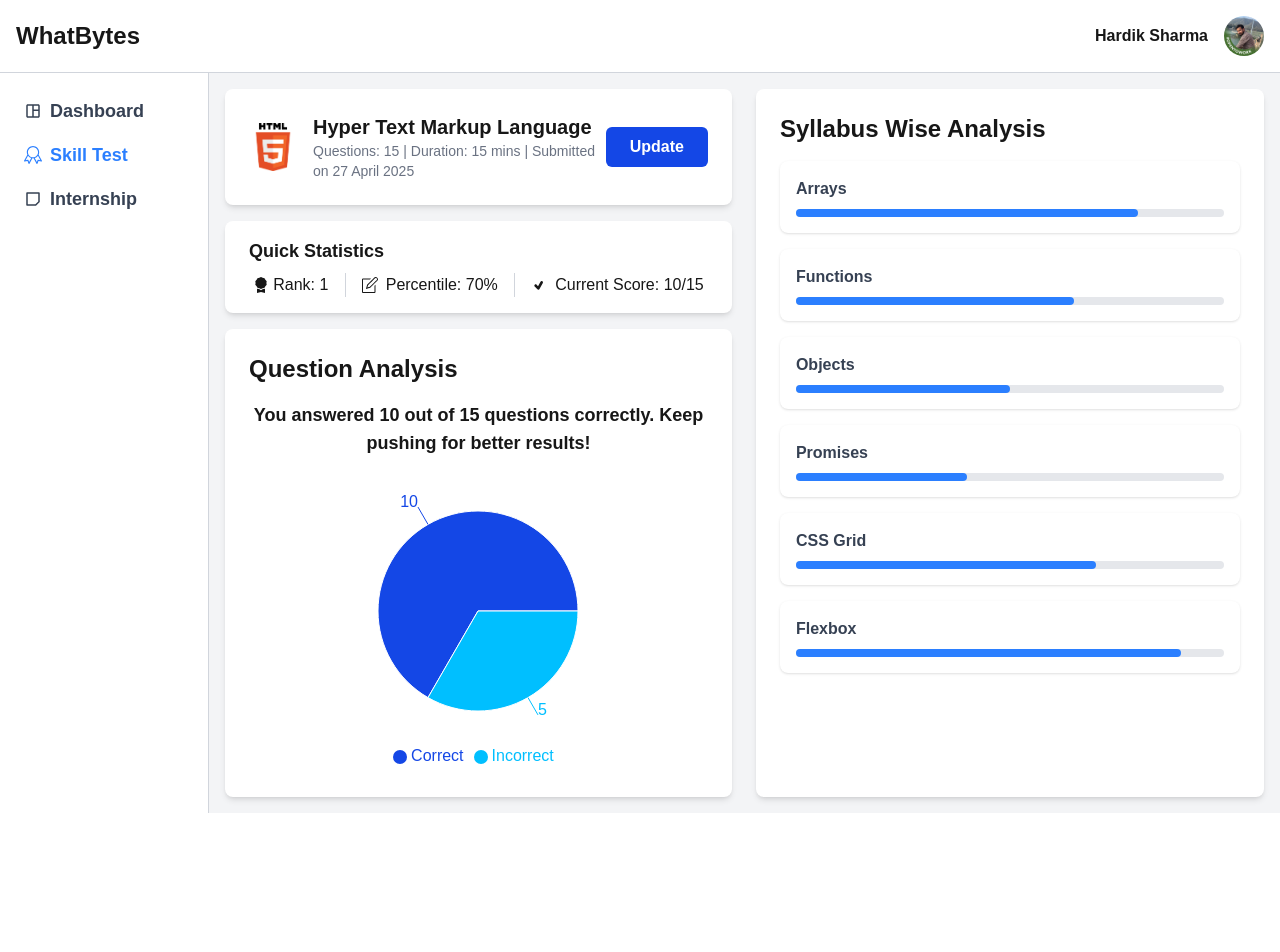
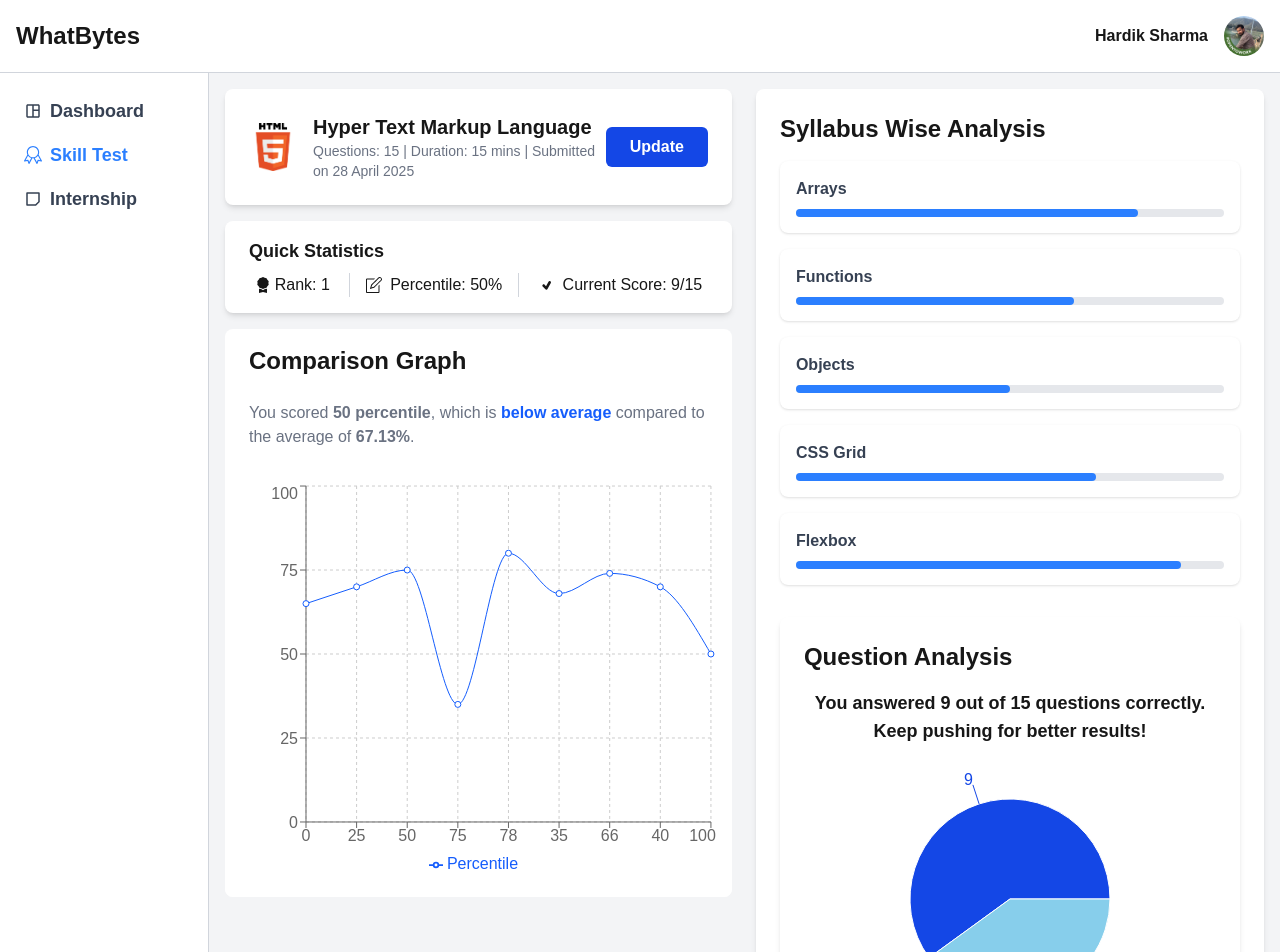
Before and after one commit to sharmaHardik606/Dashboard-Nextjs, a Next.js app: page / in a window 1280 px wide. Shown: the top 952 px of the page. Before the commit the page ends 813 px from the top, so only its background shows below. Built offline with nearby package versions, Linux system fonts and the light colour scheme.

Commit message:
added new chart and feature ready to submit

```diff
--- a/src/components/Header.js
+++ b/src/components/Header.js
@@ -6,7 +6,6 @@ export default function Header() {
     <header className="w-full bg-white shadow-md p-4 flex items-center justify-between lg:border-b-1 lg:border-gray-300">
       <h1 className="lg:text-2xl font-bold text-xl ml-9 lg:ml-0">WhatBytes</h1>
 
-      {/* Right user section */}
       <div className="flex items-center gap-4 ">
         <span className="font-semibold hidden md:block">Hardik Sharma</span>
         <Image
--- /dev/null
+++ b/src/components/skilltest/MyLineChart.js
@@ -0,0 +1,79 @@
+"use client";
+
+import React from "react";
+import {
+  LineChart,
+  Line,
+  XAxis,
+  YAxis,
+  CartesianGrid,
+  Tooltip,
+  Legend,
+  ResponsiveContainer
+} from "recharts";
+
+// Dummy base data
+const baseDummyData = [
+  { name: "0", percentile: 65 },
+  { name: "25", percentile: 70 },
+  { name: "50", percentile: 75 },
+  { name: "75", percentile: 35 },
+  { name: "78", percentile: 80 },
+  { name: "35", percentile: 68 },
+  { name: "66", percentile: 74 },
+  { name: "40", percentile: 70 },
+  { name: "100", percentile: 80 }, // <-- iam replacing this data right here
+];
+
+export default function MyLineChart({ scoreData }) {
+  // Update the data to user's percentile the last one with the arrow
+  const updatedData = baseDummyData.map((item) =>
+    item.name === "100" ? { ...item, percentile: scoreData.percentile } : item
+  );
+
+  // Calculate average of the dummy points (excluding last one)
+  const dummyAverage =
+    baseDummyData
+      .filter((item) => item.name !== "100")
+      .reduce((sum, item) => sum + item.percentile, 0) /
+    (baseDummyData.length - 1);
+
+  // Compare user percentile with dummy average except the last one
+  const comparisonText =
+    scoreData.percentile > dummyAverage
+      ? "above average "
+      : scoreData.percentile < dummyAverage
+      ? "below average "
+      : "exactly average ";
+
+  return (
+    <div className="mb-8 rounded-lg bg-white">
+      <h2 className="text-2xl font-bold mb-2 px-6 py-4">Comparison Graph</h2>
+
+      <p className="text-gray-500 mb-4 px-6">
+        You scored <strong >{scoreData.percentile} percentile</strong>, which is{" "}
+        <span className="font-semibold text-blue-600">{comparisonText}</span> compared to the average of{" "}
+        <strong>{dummyAverage.toFixed(2)}%</strong>.
+      </p>
+
+      <div className="bg-white rounded-lg p-4">
+        <ResponsiveContainer width="100%" height={400}>
+          <LineChart data={updatedData}>
+            <CartesianGrid strokeDasharray="3 3" />
+            <XAxis dataKey="name" />
+            <YAxis domain={[0, 100]} />
+            <Tooltip />
+            <Legend />
+            <Line
+              type="monotone"
+              dataKey="percentile"
+              stroke="#155dfc"
+              activeDot={{ r: 8 }}
+              name="Percentile"
+            />
+          </LineChart>
+        </ResponsiveContainer>
+      </div>
+    </div>
+  );
+}
--- a/src/components/skilltest/PerformancePieChart.js
+++ b/src/components/skilltest/PerformancePieChart.js
@@ -2,21 +2,23 @@
 
 import { PieChart, Pie, Cell, Tooltip, Legend } from "recharts";
 
-const COLORS = ["#1447E6", "#00BFFF", "#87CEEB"];
+const COLORS = ["#1447E6", "#87CEEB"];
 
-export default function PerformancePieChart({ scoreData,}) {
+export default function PerformancePieChart({ scoreData }) {
+  const totalQuestions = 15;
+  const correct = scoreData.correct;
+  const incorrect = totalQuestions - correct;
+
   const data = [
-    { name: "Correct", value: scoreData.correct },
-    { name: "Incorrect", value: scoreData.incorrect },
+    { name: "Correct", value: correct },
+    { name: "Incorrect", value: incorrect },
   ];
-
-  const totalQuestions = scoreData.correct + scoreData.incorrect;
 
   return (
     <div className="bg-white shadow-md rounded-lg p-6 flex flex-col items-center">
       <h1 className="text-2xl font-bold mb-4 text-center self-start">Question Analysis</h1>
       <h2 className="text-md md:text-lg font-semibold mb-4 text-center">
-        You answered {scoreData.correct} out of {totalQuestions} questions correctly. Keep pushing for better results!
+        You answered {correct} out of {totalQuestions} questions correctly. Keep pushing for better results!
       </h2>
 
       <PieChart width={300} height={300}>
@@ -30,7 +32,7 @@ export default function PerformancePieChart({ scoreData,}) {
           label
         >
           {data.map((_, index) => (
-            <Cell key={`cell-${index}`} fill={COLORS[index]} />
+            <Cell key={`cell-${index}`} fill={COLORS[index % COLORS.length]} />
           ))}
         </Pie>
         <Tooltip />
--- a/src/components/skilltest/ScoreForm.js
+++ b/src/components/skilltest/ScoreForm.js
@@ -1,23 +1,29 @@
 "use client";
 
-export default function ScoreForm({ scoreData, setScoreData,}) {
-
+export default function ScoreForm({ scoreData, setScoreData }) {
   function handleChange(e) {
     const { name, value } = e.target;
+    let numberValue = Number(value);
+
+    if (name === "correct") {
+      if (numberValue > 15) numberValue = 15;
+      if (numberValue < 0) numberValue = 0;
+    }
+
     if (typeof setScoreData === "function") {
       setScoreData((prev) => ({
         ...prev,
-        [name]: Number(value),
+        [name]: numberValue,
       }));
     } else {
       console.error("setScoreData is missing!");
     }
   }
 
-
   return (
     <form className="grid grid-cols-1 md:grid-cols-3 gap-4">
-      {/* Rank */}
+
+        {/* Rank */}
       <div className="flex flex-col">
         <label className="mb-2 font-medium">Rank</label>
         <input
@@ -26,6 +32,7 @@ export default function ScoreForm({ scoreData, setScoreData,}) {
           value={scoreData?.rank ?? ""}
           onChange={handleChange}
           className="border border-gray-300 rounded p-2"
+          placeholder="Enter Rank"
         />
       </div>
 
@@ -37,19 +44,25 @@ export default function ScoreForm({ scoreData, setScoreData,}) {
           name="percentile"
           value={scoreData?.percentile ?? ""}
           onChange={handleChange}
+          min={0}
+          max={100}
           className="border border-gray-300 rounded p-2"
+          placeholder="0-100%"
         />
       </div>
 
-         {/* Score */}
-         <div className="flex flex-col">
+      {/* Correct Questions */}
+      <div className="flex flex-col">
         <label className="mb-2 font-medium">Score</label>
         <input
           type="number"
-          name="score"
+          name="correct"
           value={scoreData?.correct ?? ""}
           onChange={handleChange}
+          max={15}
+          min={0}
           className="border border-gray-300 rounded p-2"
+          placeholder="0-15"
         />
       </div>
     </form>
--- a/src/components/skilltest/SkillChart.js
+++ /dev/null
@@ -1,37 +0,0 @@
-"use client";
-
-import { PieChart, Pie, Cell, Tooltip, Legend } from "recharts";
-
-const COLORS = ["#4CAF50", "#F44336", "#FFC107"]; // Green, Red, Yellow
-
-export default function SkillChart({ scoreData, setScoreData }) {
-  const data = [
-    { name: "Correct", value: scoreData.correct },
-    { name: "Incorrect", value: scoreData.incorrect },
-    { name: "Skipped", value: scoreData.skipped },
-  ];
-
-  return (
-    <div className="bg-white shadow-md rounded-lg p-6 flex-1">
-      <h2 className="text-xl font-semibold mb-4">Skill-wise Analysis</h2>
-      <PieChart width={300} height={300}>
-        <Pie
-          data={data}
-          dataKey="value"
-          nameKey="name"
-          cx="50%"
-          cy="50%"
-          outerRadius={100}
-          fill="#8884d8"
-          label
-        >
-          {data.map((entry, index) => (
-            <Cell key={`cell-${index}`} fill={COLORS[index]} />
-          ))}
-        </Pie>
-        <Tooltip />
-        <Legend />
-      </PieChart>
-    </div>
-  );
-}
--- a/src/components/skilltest/SkillTestCard.js
+++ b/src/components/skilltest/SkillTestCard.js
@@ -10,7 +10,6 @@ export default function SkillTestCard({ scoreData, setScoreData }) {
   return (
     <>
       <div className="bg-white p-6 rounded-lg shadow-md flex md:justify-between items-center flex-wrap justify-center md:flex-nowrap">
-        {/* Left side */}
         <div className="flex items-center gap-4">
           <Image
             src="/html.jpg"
@@ -22,7 +21,7 @@ export default function SkillTestCard({ scoreData, setScoreData }) {
           <div>
             <h2 className="text-sm md:text-xl font-bold">Hyper Text Markup Language</h2>
             <p className="text-gray-500 text-sm">
-              Questions: 15 | Duration: 15 mins | Submitted on 27 April 2025
+              Questions: 15 | Duration: 15 mins | Submitted on 28 April 2025  {/* i wanted to add a date method to it but i thought its fine */}
             </p>
           </div>
         </div>
--- a/src/components/skilltest/SkillTestSection.js
+++ b/src/components/skilltest/SkillTestSection.js
@@ -5,35 +5,31 @@ import QuickStatistics from "./QuickStatistics";
 import PerformancePieChart from "./PerformancePieChart";
 import SyllabusAnalysis from "./SyllabusAnalysis";
 import SkillTestCard from "./SkillTestCard";
+import MyLineChart from "./MyLineChart";
 
 export default function SkillTestSection() {
   const [scoreData, setScoreData] = useState({
-    correct: 10,
-    incorrect: 5,
-    rank: 1,
-    score: 50,
-    percentile: 70,
-    attempted: 15,
+      correct: 9,
+      rank: 1,
+      percentile: 50,
   });
 
   return (
     <div className="flex flex-col md:flex-row gap-6 w-full">
       {/* Left Section */}
       <div className="flex flex-col gap-4 w-full md:w-1/2">
-        {/* Pass scoreData and setScoreData */}
         <SkillTestCard
           scoreData={scoreData}
           setScoreData={setScoreData}
         />
-
-        {/* Stats and Pie chart */}
         <QuickStatistics scoreData={scoreData} />
-        <PerformancePieChart scoreData={scoreData} />
+        <MyLineChart scoreData={scoreData} />
       </div>
 
       {/* Right Section */}
       <div className="bg-white p-6 rounded-lg shadow-md w-full md:w-1/2">
-        <SyllabusAnalysis />
+        <SyllabusAnalysis /> {/* <-- its static so no scoredata to it */}
+        <PerformancePieChart scoreData={scoreData} />
       </div>
     </div>
   );
--- a/src/components/skilltest/SyllabusAnalysis.js
+++ b/src/components/skilltest/SyllabusAnalysis.js
@@ -5,7 +5,6 @@ export default function SyllabusAnalysis() {
     { name: "Arrays", progress: 80 },
     { name: "Functions", progress: 65 },
     { name: "Objects", progress: 50 },
-    { name: "Promises", progress: 40 },
     { name: "CSS Grid", progress: 70 },
     { name: "Flexbox", progress: 90 },
   ];
```
